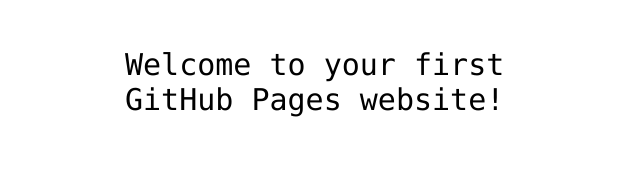
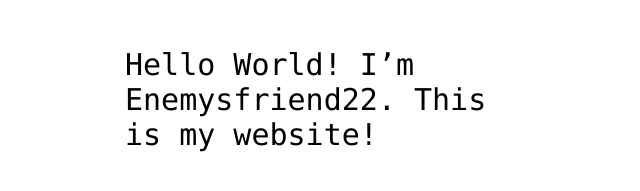
Before and after one commit to enemysfriend22/enemysfriend22.github.io, a plain HTML site: page index.html in a window 1280 px wide. Shown: the part 341-532 px from the top of the page, without its empty margins (315-955 px from the left). Drawn offline with Linux system fonts and the light colour scheme.

Commit message:
Add my username to index.html file

```diff
--- a/index.html
+++ b/index.html
@@ -12,7 +12,7 @@
 <img src="https://octodex.github.com/images/daftpunktocat-thomas.gif" id="octocat" alt="octocat-gif" />
 
 <!-- Change this code here by copy and pasting your template on line 15 -->
-<p>Welcome to your first GitHub Pages website!</p>
+<p>Hello World! I’m Enemysfriend22. This is my website!</p>
 
 </body>
 </html>
```
